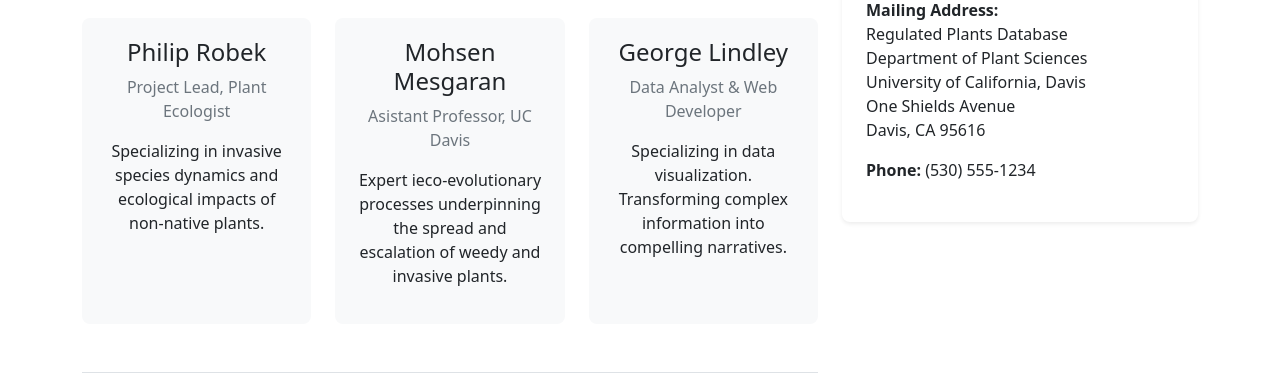
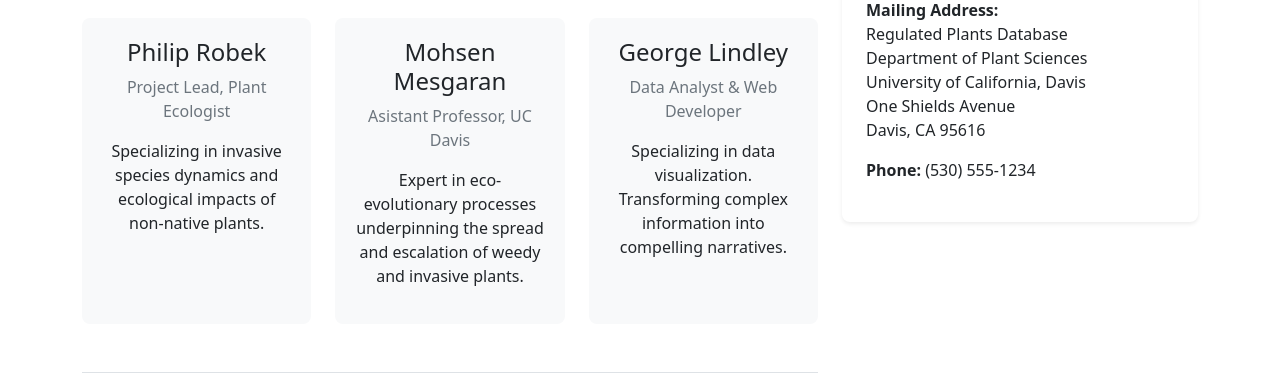
Before and after one commit to oozr/invasive_plants, a Flask app: page /about/ in a window 1280 px wide. Shown: the part 1061-1438 px from the top of the page. Run offline with Flask 2, Linux system fonts and the light colour scheme; parts of the project's set-up code (start-up, migrations or seed data) failed here and were passed over; some libraries are stand-ins or nearby versions.

Commit message:
spelling mistake fix

```diff
--- a/app/templates/about.html
+++ b/app/templates/about.html
@@ -42,7 +42,7 @@
                         <div class="team-member">
                             <h4>Mohsen Mesgaran</h4>
                             <p class="text-muted">Asistant Professor, UC Davis</p>
-                            <p>Expert ieco-evolutionary processes underpinning the spread and escalation of weedy and invasive plants.</p>
+                            <p>Expert in eco-evolutionary processes underpinning the spread and escalation of weedy and invasive plants.</p>
                         </div>
                     </div>
                     <div class="col-md-4 mb-4">
```
